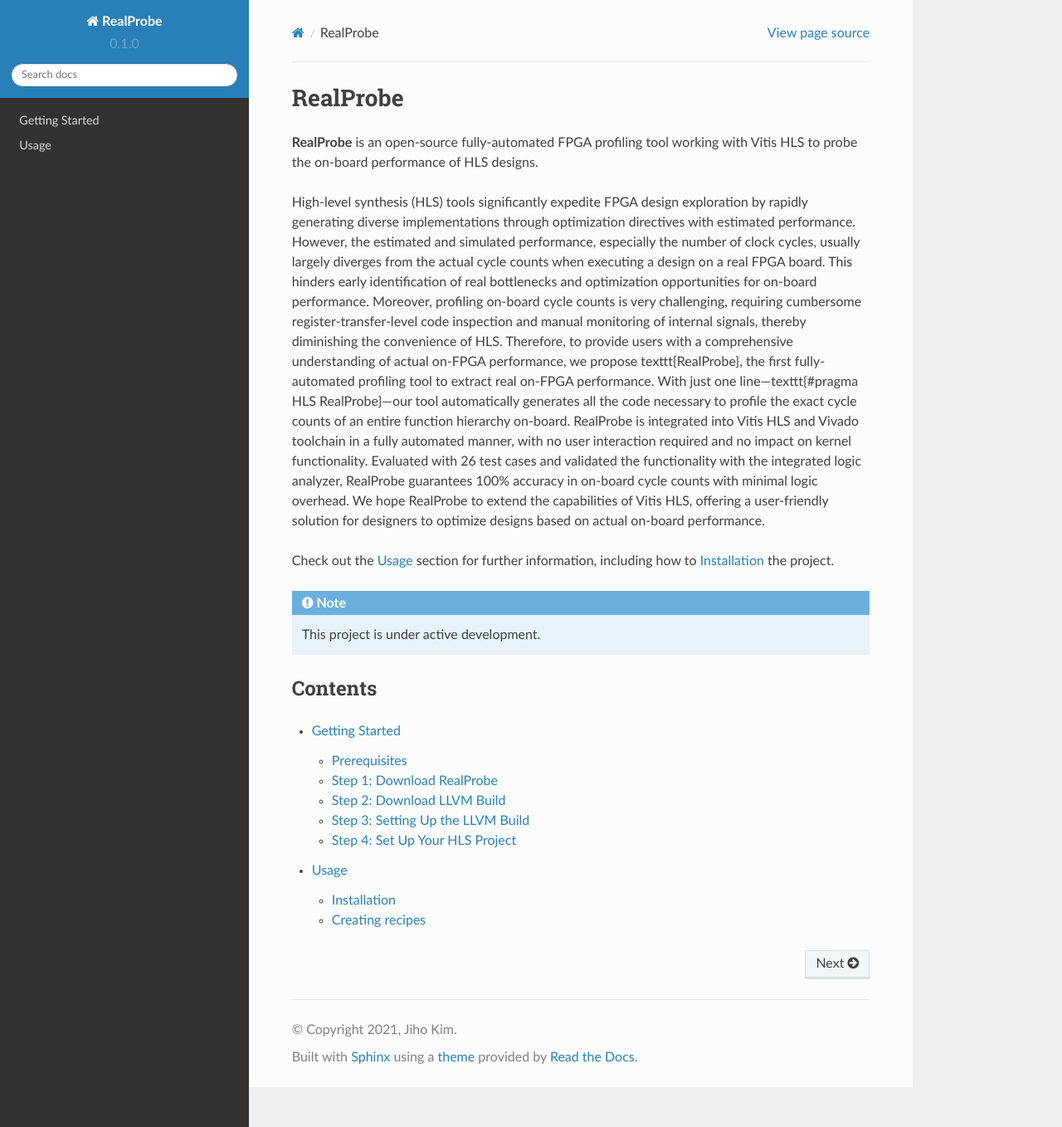
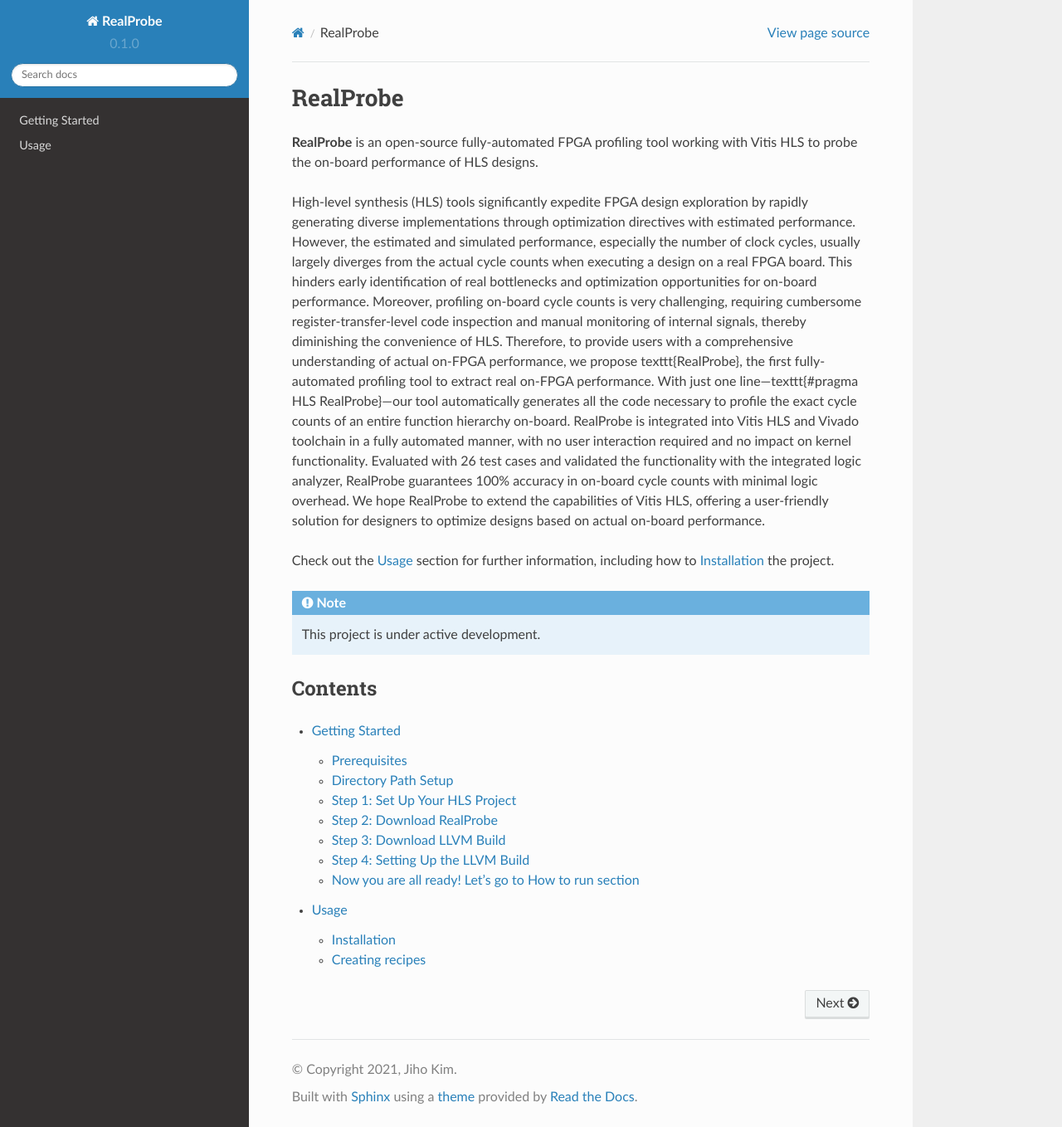
Before and after one commit to sharc-lab/RealProbe-doc, a Sphinx documentation site: the page built from docs/source/index.rst, in a window 1280 px wide and 1358 px high. Shown: the whole window at 83% size. Built offline with Sphinx 7.4.7 and the Read the Docs theme 2.0.0, drawn with Linux system fonts in a browser that asks for light colours; some of the changed lines change nothing that is shown.

Commit message:
Update getting_started.rst

```diff
--- a/docs/source/getting_started.rst
+++ b/docs/source/getting_started.rst
@@ -7,9 +7,23 @@
 Prerequisites
 ------------
 
-Before starting, ensure that your Vitis HLS and Vivado version is v2023.1.
+Before starting, ensure both Vitis HLS and Vivado version is v2023.1.
 
-Step 1: Download RealProbe
+Directory Path Setup
+------------
+
+Ideally, this will be the ideal directory path setup for running RealProbe
+.. image:: ./filepath.png
+  :width: 400
+  :alt: <Directory Path Setup>
+
+based on this figure in mind, you can follow the below steps.
+
+Step 1: Set Up Your HLS Project
+----------------
+First, set up your HLS project folder. You have to prepare all C/C++ files to run HLS, also the hls.tcl script that runs Vitis HLS. Our GitHub repository offers many examples (in benchmark folder) so you can refer to tcl script to run Vitis HLS.
+
+Step 2: Download RealProbe
 ------------
 
 First download the RealProbe on github.
@@ -20,7 +34,7 @@
 
    $ cd RealProbe
 
-Step 2: Download LLVM Build
+Step 3: Download LLVM Build
 ------------
 
 You have two options depending on your needs:
@@ -35,7 +49,7 @@
 Download the Raw Version: Click on the corresponding download link.
 Save the file on your system: Ensure you have the necessary tools to compile it later.
 
-Step 3: Setting Up the LLVM Build
+Step 4: Setting Up the LLVM Build
 ----------------
 
 For the Built Version
@@ -50,9 +64,8 @@
 Follow the `build instructions <https://github.com/Xilinx/hls-llvm-project/tree/2023.1>`_ link specific to Vitis HLS to compile the toolchain.
 Integration with RealProbe: After building, integrate the custom LLVM build with RealProbe as per the provided documentation.
 
-Step 4: Set Up Your HLS Project
+Now you are all ready! Let's go to How to run section
 ----------------
-
 
 
 To retrieve a list of random ingredients,
```
